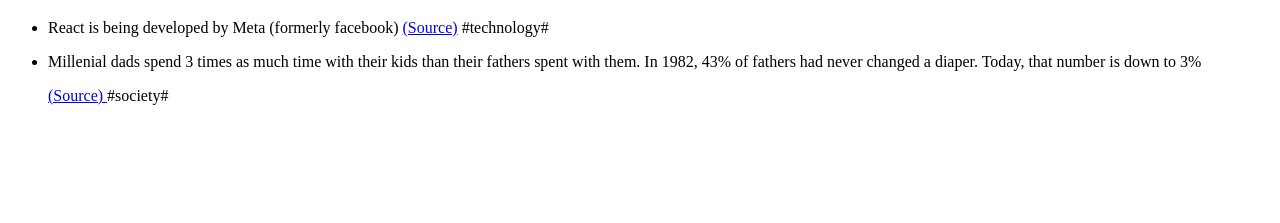
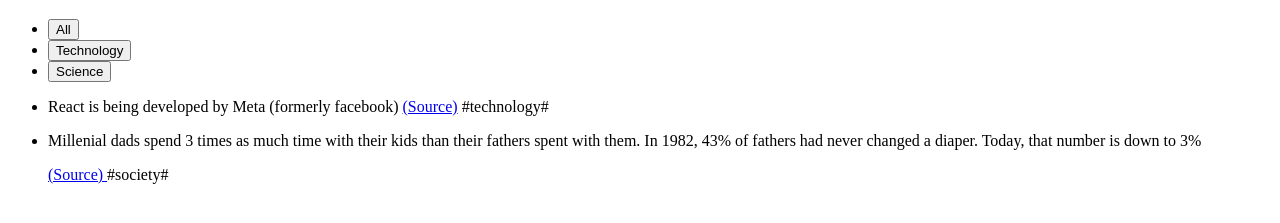
Before and after one commit to RachanaDevi/Today-I-Learned-App, a plain HTML site: page index.html in a window 1280 px wide. Shown: the part 141-364 px from the top of the page. Drawn offline with Linux system fonts and the light colour scheme.

Commit message:
Rachana | Add section, aside tags and buttons for each section

```diff
--- a/index.html
+++ b/index.html
@@ -13,6 +13,17 @@
         <h1>Today I Learned</h1>
     </header>
     <main>
+        <aside>
+
+            <ul>
+                <li><button>All</button></li>
+                <li><button>Technology</button></li>
+                <li><button>Science</button></li>
+
+            </ul>
+        </aside>
+
+        <section>
 
             <ul>
                 <li>
@@ -39,6 +50,7 @@
                     <span>#society#</span>
                 </li>
             </ul>
+        </section>
     </main>
 </body>
 
```
Lines whose indentation alone changed are shown as unchanged.
